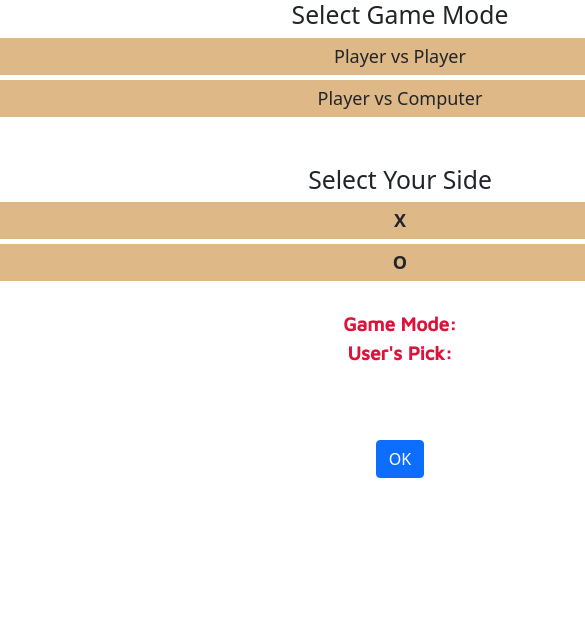
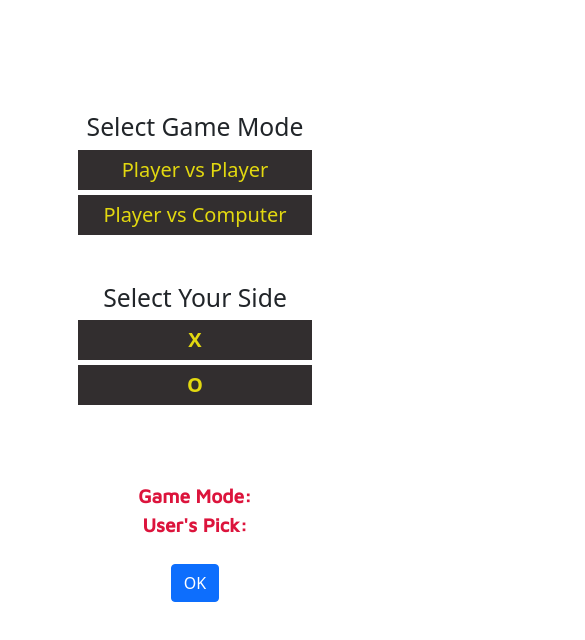
Before and after one commit to DrShahinstein/tic-tac-toe, a React (Create React App) app: page / in a window 390 px wide. Shown: the top 640 px of the page, 585 px wide, since content can reach past the window. Built offline with nearby package versions, Linux system fonts and the light colour scheme.

Commit message:
Style edit, responsive design

```diff
--- a/src/App.js
+++ b/src/App.js
@@ -118,10 +118,10 @@ class App extends React.Component {
               <b>O</b>
             </div>
           </div>
-          <br />
+          <br /> <br /> <br />
           <div className="setting-info">Game Mode: {this.state.gameMode}</div>
           <div className="setting-info">User's Pick: {this.state.user}</div>
-          <br /> <br /> <br />
+          <br />
           <Button onClick={this.saveSettings}>OK</Button>
         </div>
       </>
--- a/src/index.css
+++ b/src/index.css
@@ -9,33 +9,29 @@ body {
   -moz-osx-font-smoothing: grayscale;
 }
 
-code {
-  font-family: source-code-pro, Menlo, Monaco, Consolas, "Courier New",
-    monospace;
-}
-
 #board {
   display: grid;
   grid-template-columns: repeat(3, auto);
   width: 306px;
-  margin: 50px auto;
+  margin: 16rem auto 0 auto;
 }
 
 #settings-gui {
-  width: 800px;
+  width: 60%;
   height: auto;
+  margin-top: 7rem;
   margin-left: auto;
   margin-right: auto;
   text-align: center;
 }
 
 .option {
-  width: inherit;
-  height: auto;
+  width: 100%;
+  margin-bottom: 5px;
   padding: 5px;
-  background-color: burlywood;
-  font-size: large;
-  margin-bottom: 5px;
+  background-color: #322e2f;
+  color: #e2d810;
+  font-size: 20px;
   cursor: pointer;
 }
 
```
